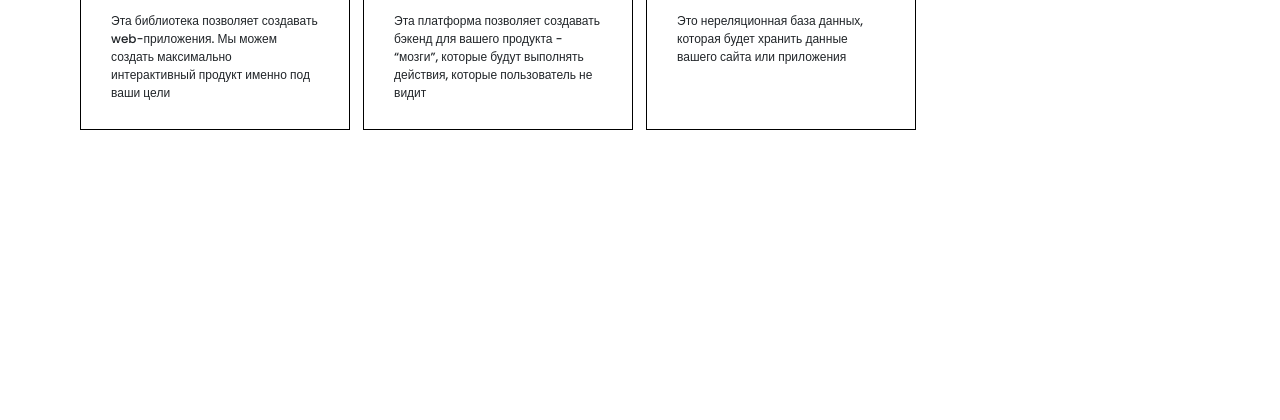
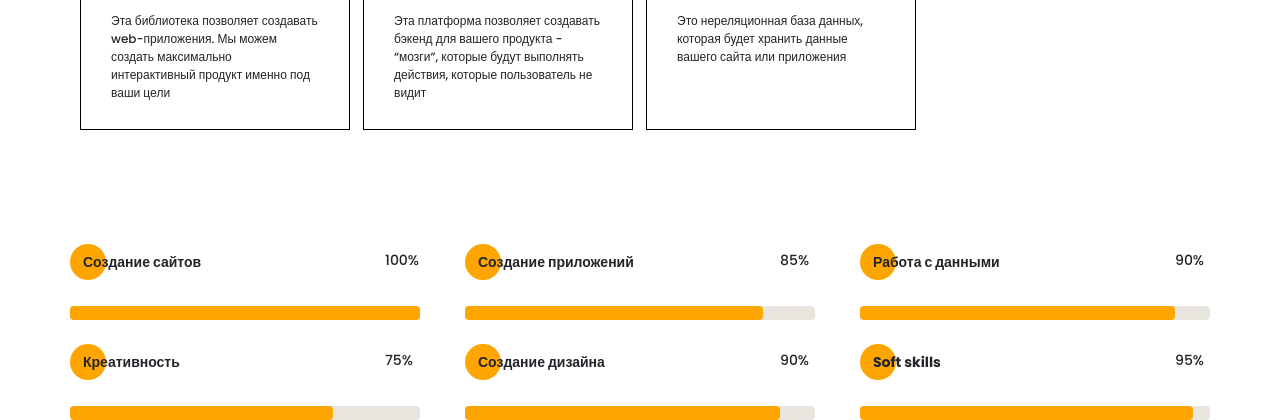
Before and after one commit to SterrenHeer/PortfolioFromFigma, a plain HTML site: page src/index.html in a window 1280 px wide. Shown: the part 2973-3393 px from the top of the page. Before the commit the page ends 3103 px from the top, so only its background shows below. Drawn offline with nearby package versions, Linux system fonts and the light colour scheme; files that its build step writes are made by us from their sources; files whose address does not match are found by name.

Commit message:
add ratings block to skills section

```diff
--- a/src/index.html
+++ b/src/index.html
@@ -300,6 +300,50 @@
 					<p>Это нереляционная база данных, которая будет хранить данные вашего сайта или приложения</p>
 				</div>
 			</div>
+			<div class="skills__ratings">
+				<div class="skills__ratings-item">
+					<div class="title title_fs14 skills__ratings-title">Создание сайтов</div>
+					<div class="skills__ratings-counter">100%</div>
+					<div class="skills__ratings-line">
+						<span style="width: 100%"></span>
+					</div>
+				</div>
+				<div class="skills__ratings-item">
+					<div class="title title_fs14 skills__ratings-title">Создание приложений</div>
+					<div class="skills__ratings-counter">85%</div>
+					<div class="skills__ratings-line">
+						<span style="width: 85%"></span>
+					</div>
+				</div>
+				<div class="skills__ratings-item">
+					<div class="title title_fs14 skills__ratings-title">Работа с данными</div>
+					<div class="skills__ratings-counter">90%</div>
+					<div class="skills__ratings-line">
+						<span style="width: 90%"></span>
+					</div>
+				</div>
+				<div class="skills__ratings-item">
+					<div class="title title_fs14 skills__ratings-title">Креативность</div>
+					<div class="skills__ratings-counter">75%</div>
+					<div class="skills__ratings-line">
+						<span style="width: 75%"></span>
+					</div>
+				</div>
+				<div class="skills__ratings-item">
+					<div class="title title_fs14 skills__ratings-title">Создание дизайна</div>
+					<div class="skills__ratings-counter">90%</div>
+					<div class="skills__ratings-line">
+						<span style="width: 90%"></span>
+					</div>
+				</div>
+				<div class="skills__ratings-item">
+					<div class="title title_fs14 skills__ratings-title">Soft skills</div>
+					<div class="skills__ratings-counter">95%</div>
+					<div class="skills__ratings-line">
+						<span style="width: 95%"></span>
+					</div>
+				</div>
+			</div>
 		</div>
 	</section>
 	<script src="js/script.js"></script>
--- a/src/sass/blocks/_skills.scss
+++ b/src/sass/blocks/_skills.scss
@@ -40,4 +40,39 @@
             line-height: 18px;
         }
     }
+    &__ratings {
+        margin-top: 120px;
+        display: grid;
+        grid-template: repeat(2, minmax(70px, auto)) / repeat(3, 350px);
+        column-gap: 45px;
+        row-gap: 30px;
+        &-item {
+            display: grid;
+            grid-template: minmax(21px, auto) 14px / 200px 35px;
+            justify-content: space-between;
+            align-content: space-between;
+        }
+        &-title {
+            position: relative;
+            padding: 2px 0 0 13px;
+            @include before_circle;
+        }
+        &-counter {
+            font-size: 14px;
+            line-height: 21px;
+        }
+        &-line {
+            width: 350px;
+            height: 14px;
+            background-color: #E8E4DE;
+            border-radius: 4px;
+            grid-column: 1 / 3;
+            span {
+                display: block;
+                height: 100%;
+                background-color: $main-color;
+                border-radius: 4px;
+            }
+        }
+    }
 }
```
